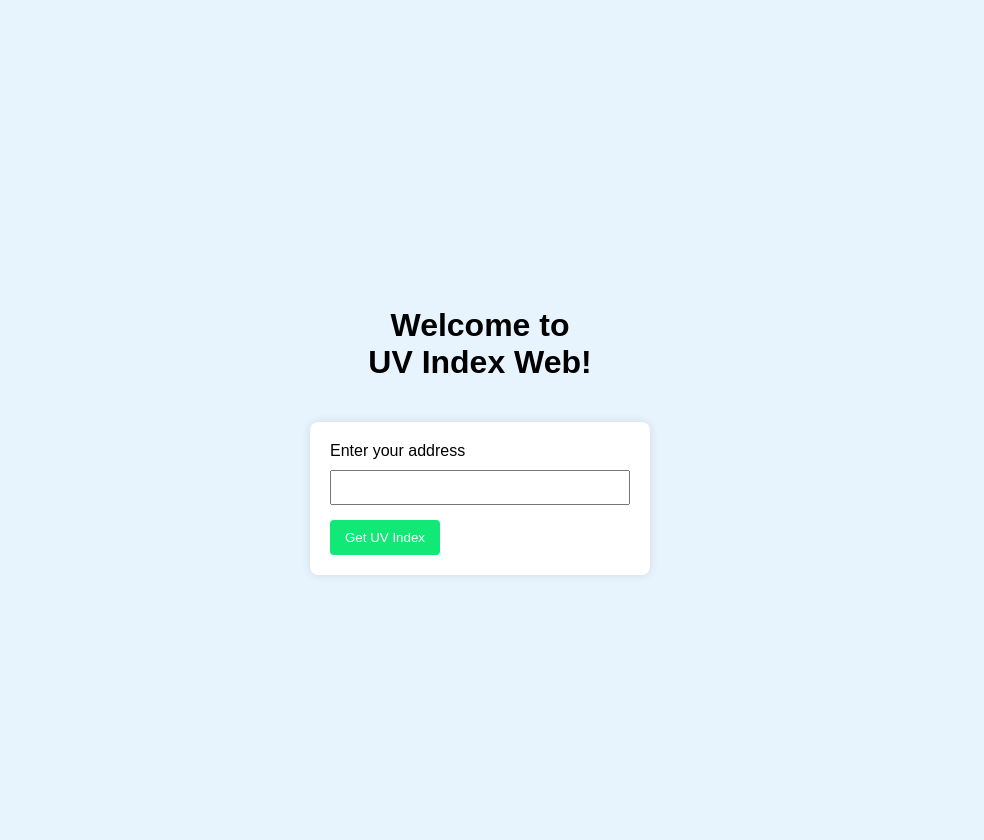
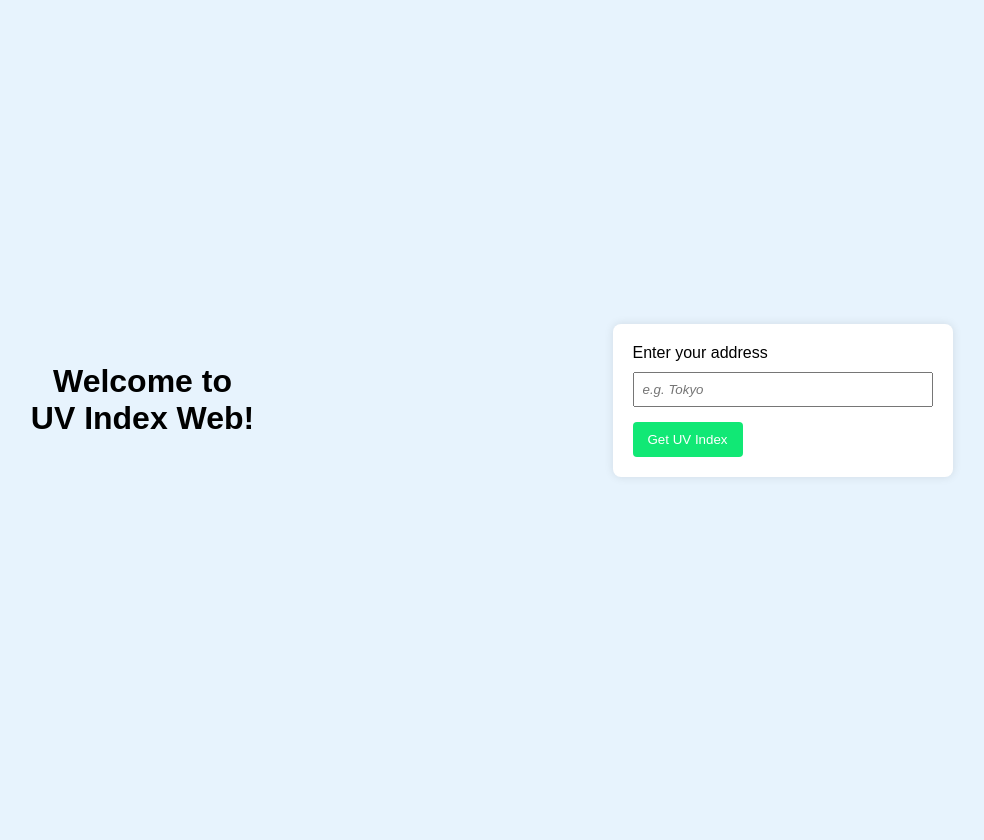
Before and after one commit to ikhsan0823/UVIndexDashboardWeb, a Flask app: page /login in a window 1280 px wide. Shown: the whole page, without its empty margins (160-1144 px from the left). After the commit the page ends 477 px from the top, so only its background shows below. Run offline with Flask 3, Linux system fonts and the light colour scheme.

Commit message:
Initial Update

```diff
--- a/templates/login.html
+++ b/templates/login.html
@@ -13,17 +13,30 @@
             display: flex;
             flex-direction: column;
             align-items: center;
-            justify-content: center;
             height: 100vh;
+            padding: 0%;
+        }
+
+        .parent-container {
+            display: flex;
+            flex-wrap: wrap;
+            justify-content: space-around;
+            align-items: center;
+            height: 100%;
+            width: 100%;
         }
 
         h1 {
+            display: flex;
+            justify-content: center;
+            align-items: center;
             text-align: center;
             padding: 20px;
             width: 230px;
         }
 
         form {
+            align-items: center;
             background-color: #fff;
             padding: 20px;
             border-radius: 8px;
@@ -43,6 +56,10 @@
             box-sizing: border-box;
         }
 
+        ::placeholder {
+            font-style: italic;
+        }
+
         button {
             cursor: pointer;
             background-color: #11e875;
@@ -59,11 +76,13 @@
     </style>
 </head>
 <body>
-    <h1>Welcome to UV Index Web!</h1>
-    <form method="post" action="/">
-        <label for="address">Enter your address</label>
-        <input type="text" id="address" name="address" required>
-        <button type="submit">Get UV Index</button>
-    </form>
+    <div class="parent-container">
+        <h1>Welcome to UV Index Web!</h1>
+        <form method="post" action="/">
+            <label for="address">Enter your address</label>
+            <input type="text" id="address" placeholder="e.g. Tokyo" name="address" required>
+            <button type="submit">Get UV Index</button>
+        </form>
+    </div>
 </body>
 </html>
```
